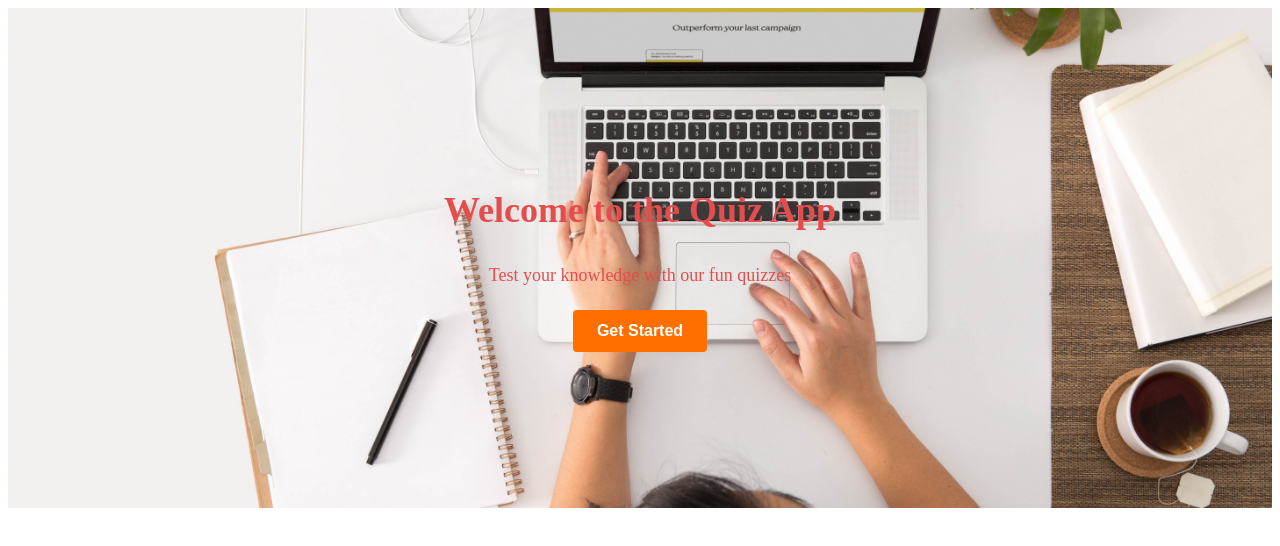
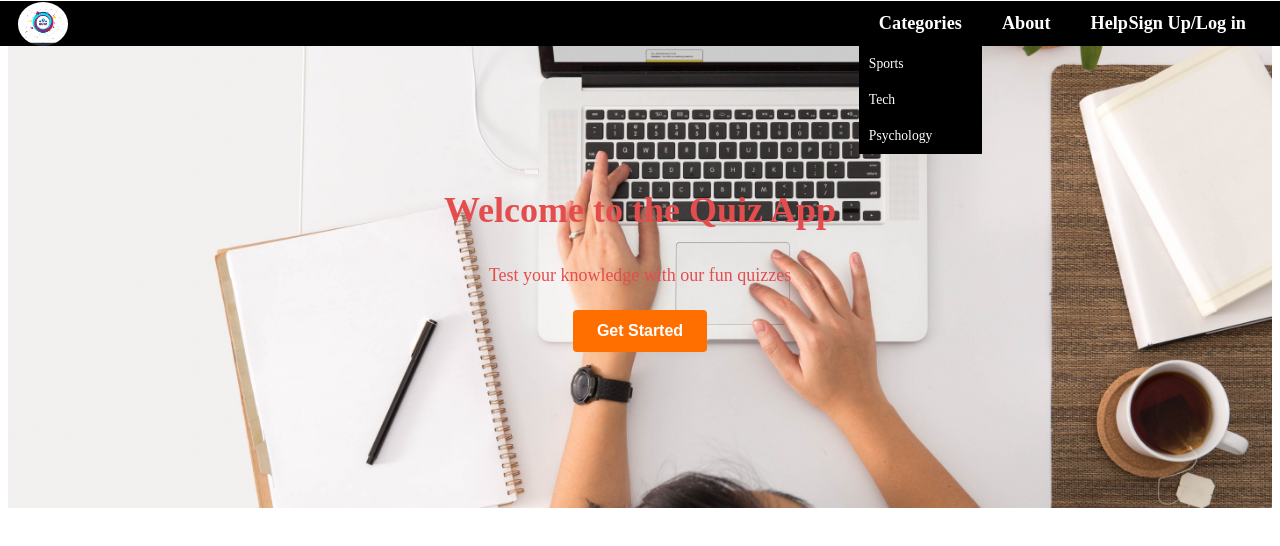
Before and after one commit to Popsicool/Quizy, a React (Create React App) app in the folder Frontend/quizy-app/: page / in a window 1280 px wide. Shown: the top 546 px of the page. Built offline with nearby package versions, Linux system fonts and the light colour scheme.

Commit message:
implement header component

```diff
--- a/Frontend/quizy-app/package.json
+++ b/Frontend/quizy-app/package.json
@@ -11,7 +11,7 @@
     "react-dom": "^18.2.0",
     "react-helmet": "^6.1.0",
     "react-router-dom": "^6.14.1",
-    "react-scripts": "5.0.1",
+    "react-scripts": "^5.0.1",
     "web-vitals": "^2.1.4"
   },
   "scripts": {
--- a/Frontend/quizy-app/src/App/App.js
+++ b/Frontend/quizy-app/src/App/App.js
@@ -1,10 +1,16 @@
 import HeroSection from '../HeroSection/HeroSection';
 import './App.css';
+import Header from '../Header/Header';
 
 function App() {
   return (
     <div className="App">
-    <HeroSection />
+      <div className='header'>
+        <Header />
+      </div>
+      <div className='hero_section'>
+        <HeroSection />
+      </div>
     </div>
   );
 }
--- /dev/null
+++ b/Frontend/quizy-app/src/Category/Category.css
@@ -0,0 +1,6 @@
+ul {
+  padding: 0;
+  margin: 0;
+  position: absolute;
+  width: 100%;
+}
--- /dev/null
+++ b/Frontend/quizy-app/src/Category/Category.js
@@ -0,0 +1,26 @@
+import React from "react";
+import CategoryItems from './CategoryItems';
+import './Category.css';
+
+// list of categories
+const listCategories = [
+  {id: 1, type: 'popular', value: 'Sports'},
+  {id: 2, type: 'regular', value: 'Tech'},
+  {id: 3, type: 'regular', value: 'Psychology'}
+];
+
+export default function Categories() {
+  return(
+    <ul>
+      {listCategories.map((element, idx) => {
+        return (
+          <CategoryItems
+            key={element.id}
+            type={element.type}
+            value={element.value}
+          />
+        )
+      })}
+    </ul>
+  );
+}
--- /dev/null
+++ b/Frontend/quizy-app/src/Category/CategoryItems.css
@@ -0,0 +1,17 @@
+li {
+  font-size: .85rem;
+  list-style-type: none;
+  padding: 10px;
+  color: #fefefe;
+  background-color: black;
+}
+
+li:last-child {
+  border-bottom: none;
+}
+
+li:hover {
+  background-color: #3e3e3e;
+  font-size: .9rem;
+  border-bottom: #fefefe;
+}
--- /dev/null
+++ b/Frontend/quizy-app/src/Category/CategoryItems.js
@@ -0,0 +1,8 @@
+import React from "react";
+import './CategoryItems.css'
+
+export default function CategoryItems(props) {
+  return(
+    <li key={props.id} type={props.type}>{props.value}</li>
+  )
+}
--- /dev/null
+++ b/Frontend/quizy-app/src/Header/Header.css
@@ -0,0 +1,40 @@
+:root {
+  --black: black;
+  --white: white;
+}
+
+.header_menu {
+  color: var(--white);
+  margin: -7px -6px 0 -10px;
+  padding: 0 20px;
+  font-size: .57em;
+  display: flex;
+  flex-direction: row;
+  justify-content: flex-end;
+  align-items: center;
+  position: fixed;
+  z-index: 2;
+  background-color: var(--black);
+}
+
+img {
+  width: 4%;
+  border-radius: 50%;
+  margin-right: auto;
+}
+
+h1 {
+  text-align: center;
+  padding: 0 20px;
+}
+
+.header_categories {
+  display: flex;
+  flex-direction: row;
+  width: 20%;
+  justify-content: space-around;
+}
+
+.categories {
+  position: relative;
+}
--- /dev/null
+++ b/Frontend/quizy-app/src/Header/Header.js
@@ -0,0 +1,23 @@
+import React from "react";
+import logo from '../assets/quiz-icon.jpg';
+import Category from "../Category/Category";
+import './Header.css';
+
+function Header() {
+  return (
+    <div className="header_menu">
+      <img src={logo} alt="header" />
+      <div className="header_categories">
+        <div className="categories">
+          <h1>Categories</h1>
+          <Category />
+        </div>
+        <h1>About</h1>
+        <h1>Help</h1>
+      </div>
+      <h1>Sign Up/Log in</h1>
+    </div>
+  );
+}
+
+export default Header;
```
Also changed, not shown: 1 other file (tests, documents, lock files or other folders).
